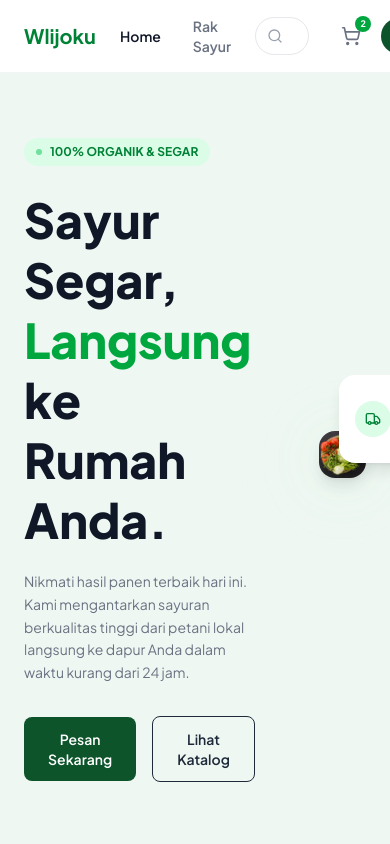
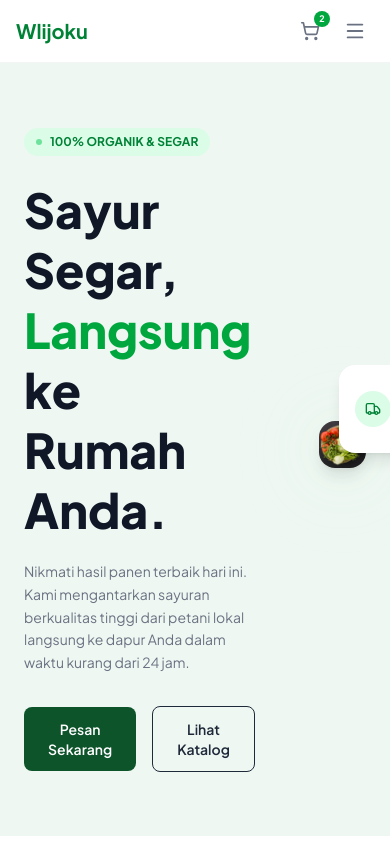
Before and after one commit to anampict/WlijokuV2, a Vue app: page / in a window 390 px wide. Shown: the top 844 px of the page. Built offline with nearby package versions, Linux system fonts and the light colour scheme.

Commit message:
fixbug navbar

```diff
--- a/src/components/layout/TheNavbar.vue
+++ b/src/components/layout/TheNavbar.vue
@@ -1,18 +1,21 @@
 <script setup>
+import { ref } from 'vue'
 import { RouterLink, useRoute } from 'vue-router'
-import { ShoppingCart, Search } from 'lucide-vue-next'
+import { ShoppingCart, Search, Menu, X } from 'lucide-vue-next'
 
 const route = useRoute()
+const menuOpen = ref(false)
 </script>
 
 <template>
   <nav class="w-full bg-white border-b border-gray-100 sticky top-0 z-50">
-    <div class="max-w-6xl mx-auto px-6 py-4 flex items-center gap-6 justify-between">
+    <!-- Main Bar -->
+    <div class="max-w-6xl mx-auto px-4 md:px-6 py-3 md:py-4 flex items-center gap-4 justify-between">
       <!-- Logo -->
       <RouterLink to="/" class="text-xl font-bold text-green-700 shrink-0">Wlijoku</RouterLink>
 
-      <!-- Nav Links -->
-      <div class="flex items-center gap-8">
+      <!-- Nav Links (desktop) -->
+      <div class="hidden md:flex items-center gap-8">
         <RouterLink
           to="/"
           class="text-sm font-semibold transition-colors"
@@ -33,9 +36,9 @@ const route = useRoute()
         </RouterLink>
       </div>
 
-      <!-- Search -->
-      <div class="flex-1 max-w-md">
-        <div class="relative">
+      <!-- Search (desktop) -->
+      <div class="hidden md:flex flex-1 max-w-md">
+        <div class="relative w-full">
           <Search class="absolute left-3 top-1/2 -translate-y-1/2 text-gray-400" :size="16" />
           <input
             type="text"
@@ -45,8 +48,9 @@ const route = useRoute()
         </div>
       </div>
 
-      <!-- Actions -->
-      <div class="flex items-center gap-3">
+      <!-- Right Actions -->
+      <div class="flex items-center gap-2">
+        <!-- Cart -->
         <RouterLink
           to="/keranjang"
           class="relative p-2 text-gray-500 hover:text-gray-900 transition-colors"
@@ -56,12 +60,63 @@ const route = useRoute()
             2
           </span>
         </RouterLink>
+
+        <!-- Masuk button (desktop) -->
         <button
-          class="px-5 py-2 bg-green-900 text-white text-sm font-semibold rounded-full hover:bg-green-800 transition-colors"
+          class="hidden md:inline-flex px-5 py-2 bg-green-900 text-white text-sm font-semibold rounded-full hover:bg-green-800 transition-colors"
         >
           Masuk
         </button>
+
+        <!-- Hamburger (mobile) -->
+        <button
+          class="md:hidden p-2 text-gray-500 hover:text-gray-900 transition-colors"
+          @click="menuOpen = !menuOpen"
+        >
+          <X v-if="menuOpen" :size="22" />
+          <Menu v-else :size="22" />
+        </button>
       </div>
+    </div>
+
+    <!-- Mobile Menu -->
+    <div v-if="menuOpen" class="md:hidden border-t border-gray-100 bg-white px-4 pb-4 space-y-4">
+      <!-- Search -->
+      <div class="relative mt-3">
+        <Search class="absolute left-3 top-1/2 -translate-y-1/2 text-gray-400" :size="16" />
+        <input
+          type="text"
+          placeholder="Cari Sayuran Anda"
+          class="w-full pl-9 pr-4 py-2 rounded-full border border-gray-200 text-sm focus:outline-none focus:border-green-400"
+        />
+      </div>
+
+      <!-- Nav Links -->
+      <div class="flex flex-col gap-1">
+        <RouterLink
+          to="/"
+          class="py-2 px-3 rounded-xl text-sm font-semibold transition-colors"
+          :class="route.name === 'home' ? 'bg-green-50 text-green-700' : 'text-gray-600 hover:bg-gray-50'"
+          @click="menuOpen = false"
+        >
+          Home
+        </RouterLink>
+        <RouterLink
+          to="/rak-sayur"
+          class="py-2 px-3 rounded-xl text-sm font-semibold transition-colors"
+          :class="route.name === 'rak-sayur' ? 'bg-green-50 text-green-700' : 'text-gray-600 hover:bg-gray-50'"
+          @click="menuOpen = false"
+        >
+          Rak Sayur
+        </RouterLink>
+      </div>
+
+      <!-- Masuk button -->
+      <button
+        class="w-full py-2.5 bg-green-900 text-white text-sm font-semibold rounded-full hover:bg-green-800 transition-colors"
+      >
+        Masuk
+      </button>
     </div>
   </nav>
 </template>
```
